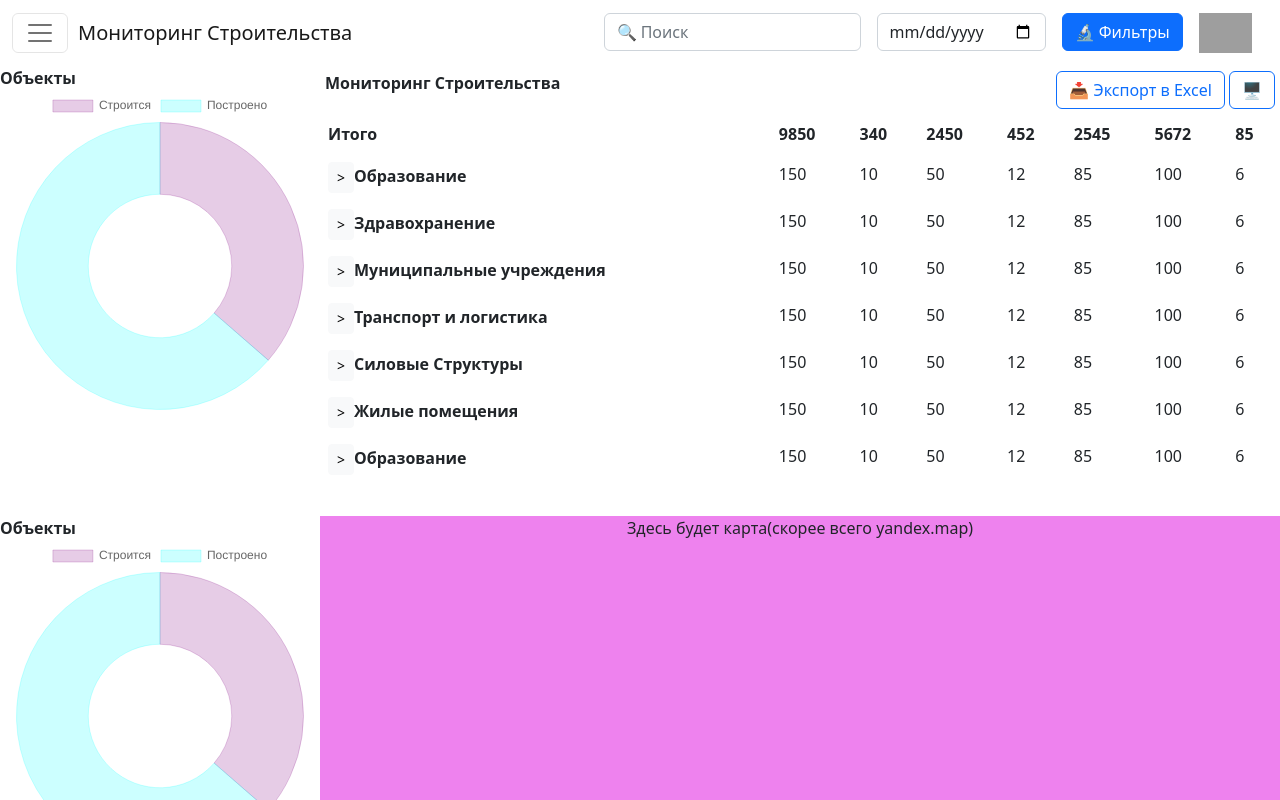
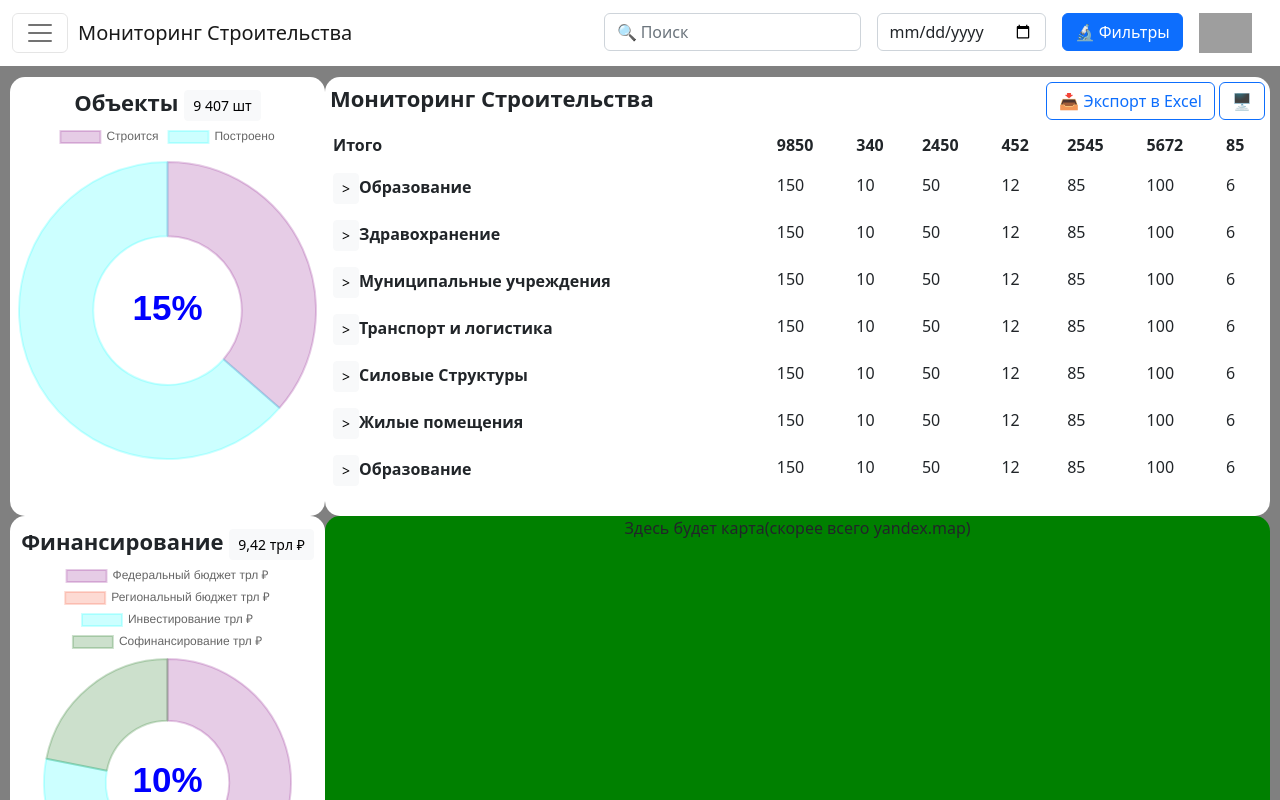
Before and after one commit to Polkovnikov13/Proekt, a React (Create React App) app in the folder frontend/: page / in a window 1280 px wide. Shown: the top 800 px of the page. Built offline with nearby package versions, Linux system fonts and the light colour scheme; grey boxes are pictures that could not be loaded.

Commit message:
diagramma

```diff
--- a/frontend/src/App/App.jsx
+++ b/frontend/src/App/App.jsx
@@ -1,7 +1,8 @@
 import React from 'react';
 import MyNavbar from '../MyNavbar/MyNavbar';
 import MyMonitoring from '../MyMonitoring/MyMonitoring';
-import MyGrafics from '../MyGrafics/MyGrafics';
+import MyGraficsUp from '../MyGraficsUp/MyGraficsUp';
+import MyGraficsDown from '../MyGraficsDown/MyGraficsDown';
 // import './App.css';
 
 function App() {
@@ -15,25 +16,41 @@ function App() {
         // alignItems: 'center',
         flexWrap: 'wrap',
         height: '900px',
+        backgroundColor: 'grey',
+        paddingTop: '11px',
+        paddingBottom: '11px',
+        paddingLeft: '10px',
+        paddingRight: '10px',
       }}
       >
         <div
           className="div-list-container"
           style={{
-            width: '25%', height: '50%', alignItems: 'center',
+            width: '25%', height: '50%', alignItems: 'center', backgroundColor: 'white', borderRadius: '15px',
           }}
         >
-          <MyGrafics />
+          <MyGraficsUp />
         </div>
-        <div className="div-list-container" style={{ width: '25%', height: '50%' }}>
-          {' '}
-          <MyGrafics />
-        </div>
-        <div className="div-list-container" style={{ width: '75%', height: '50%' }}><MyMonitoring /></div>
         <div
           className="div-list-container"
           style={{
-            width: '75%', height: '50%', backgroundColor: 'violet', textAlign: 'center',
+            width: '25%', height: '50%', backgroundColor: 'white', borderRadius: '15px',
+          }}
+        >
+          <MyGraficsDown />
+        </div>
+        <div
+          className="div-list-container"
+          style={{
+            width: '75%', height: '50%', backgroundColor: 'white', borderRadius: '15px',
+          }}
+        >
+          <MyMonitoring />
+        </div>
+        <div
+          className="div-list-container"
+          style={{
+            width: '75%', height: '50%', backgroundColor: 'green', textAlign: 'center', borderRadius: '15px',
           }}
         >
           Здесь будет карта(скорее всего yandex.map)
--- a/frontend/src/MyGrafics/MyGrafics.js
+++ /dev/null
@@ -1,36 +0,0 @@
-import React from 'react';
-// eslint-disable-next-line import/no-extraneous-dependencies
-import {
-  Chart as ChartJS, ArcElement, Tooltip, Legend,
-} from 'chart.js';
-// eslint-disable-next-line import/no-extraneous-dependencies
-import { Doughnut } from 'react-chartjs-2';
-
-ChartJS.register(ArcElement, Tooltip, Legend);
-export const data = {
-  labels: ['Строится', 'Построено'],
-  datasets: [
-    {
-      label: 'Фраза при наведении и цифра',
-      data: [1697, 2966],
-      backgroundColor: [
-        'rgba(128, 0, 128, 0.2)',
-        'rgba(0, 255, 255, 0.2)',
-      ],
-      borderColor: [
-        'rgba(128, 0, 128, 0.2)',
-        'rgba(0, 255, 255, 0.2)',
-      ],
-      borderWidth: 1,
-    },
-  ],
-};
-
-export default function MyGrafics() {
-  return (
-    <>
-      <div style={{ fontWeight: '700' }}>Объекты</div>
-      <Doughnut data={data} />
-    </>
-  );
-}
--- /dev/null
+++ b/frontend/src/MyGraficsDown/MyGraficsDown.js
@@ -0,0 +1,92 @@
+import React from 'react';
+// eslint-disable-next-line import/no-extraneous-dependencies
+import {
+  Chart as ChartJS, ArcElement, Tooltip, Legend,
+} from 'chart.js';
+// eslint-disable-next-line import/no-extraneous-dependencies
+import { Chart, Doughnut } from 'react-chartjs-2';
+import { Button } from 'reactstrap';
+
+ChartJS.register(ArcElement, Tooltip, Legend);
+const rub = 'трл ₽';
+export const data = {
+  datasets: [
+    {
+      label: 'Фраза при наведении и цифра',
+      data: [3.15, 2.03, 1.55, 1.89],
+      backgroundColor: [
+        'rgba(128, 0, 128, 0.2)',
+        'rgba(243,71,35,0.2)',
+        'rgba(0, 255, 255, 0.2)',
+        'rgba( 0, 100,0, 0.2)',
+      ],
+      borderColor: [
+        'rgba(128, 0, 128, 0.2)',
+        'rgba(243,71,35,0.2)',
+        'rgba(0, 255, 255, 0.2)',
+        'rgba( 0, 100,0, 0.2)',
+      ],
+      borderWidth: 2,
+    },
+  ],
+  labels: [`Федеральный бюджет ${rub}`, `Региональный бюджет ${rub}`, `Инвестирование ${rub}`, `Софинансирование ${rub}`],
+
+};
+const textCenter = {
+  id: 'text-center',
+  beforeDatasetsDraw(chart, args, pluginOptions) {
+    const { ctx, data } = chart;
+
+    ctx.save();
+    ctx.font = 'bolder 35px sans-serif';
+    ctx.fillStyle = 'blue';
+    ctx.textAlign = 'center';
+    ctx.textBaseline = 'middle';
+    ctx.justifyContent = 'center';
+    // data.datasets[0].data[0] - обратиться к массиву значений
+    ctx.fillText('10%', chart.getDatasetMeta(0).data[0].x, chart.getDatasetMeta(0).data[0].y);
+  },
+};
+
+export default function MyGraficsDown() {
+  return (
+    <div style={{
+      display: 'flex',
+      flexDirection: 'column',
+      justifyContent: 'center',
+      alignItems: 'center',
+      flexGrow: 1,
+      height: '100%', // Добавляем высоту для родительского div
+    }}
+    >
+      <div style={{ fontWeight: '900', fontSize: '22px' }}>
+        Финансирование
+        {' '}
+        <Button
+          color="light"
+          size="sm"
+        >
+          9,42 трл ₽
+        </Button>
+
+      </div>
+
+      <div style={{
+        width: '95%',
+        flexGrow: 0,
+        height: '88%', // Добавляем высоту для дочернего div
+      }}
+      >
+        <div style={{ height: '90%' }}>
+          {' '}
+          {/* Добавляем новый div для установки высоты графика */}
+          <Doughnut
+            data={data}
+            options={{ maintainAspectRatio: false }} // Отключаем сохранение пропорций для графика
+            plugins={[textCenter]}
+          />
+        </div>
+      </div>
+    </div>
+  );
+}
--- /dev/null
+++ b/frontend/src/MyGraficsUp/MyGraficsUp.js
@@ -0,0 +1,87 @@
+import React from 'react';
+// eslint-disable-next-line import/no-extraneous-dependencies
+import {
+  Chart as ChartJS, ArcElement, Tooltip, Legend,
+} from 'chart.js';
+// eslint-disable-next-line import/no-extraneous-dependencies
+import { Doughnut } from 'react-chartjs-2';
+import { Button } from 'reactstrap';
+
+ChartJS.register(ArcElement, Tooltip, Legend);
+export const data = {
+  labels: ['Строится', 'Построено'],
+  datasets: [
+    {
+      label: 'Фраза при наведении и цифра',
+      data: [1697, 2966],
+      backgroundColor: [
+        'rgba(128, 0, 128, 0.2)',
+        'rgba(0, 255, 255, 0.2)',
+      ],
+      borderColor: [
+        'rgba(128, 0, 128, 0.2)',
+        'rgba(0, 255, 255, 0.2)',
+      ],
+      borderWidth: 2,
+    },
+  ],
+};
+
+const textCenter = {
+  id: 'text-center',
+  beforeDatasetsDraw(chart, args, pluginOptions) {
+    const { ctx, data } = chart;
+
+    ctx.save();
+    ctx.font = 'bold 35px sans-serif';
+    ctx.fillStyle = 'blue';
+    ctx.textAlign = 'center';
+    // ctx.textBaseline = 'middle';
+    // ctx.justifyContent = 'center';
+    // data.datasets[0].data[0] - обратиться к массиву значений
+    ctx.fillText('15%', chart.getDatasetMeta(0).data[0].x, chart.getDatasetMeta(0).data[0].y);
+  },
+};
+
+export default function MyGraficsUp() {
+  return (
+    <div style={{
+      display: 'flex',
+      flexDirection: 'column',
+      justifyContent: 'center',
+      alignItems: 'center',
+      flexGrow: 1,
+      height: '100%', // Добавляем высоту для родительского div
+    }}
+    >
+      <div style={{ fontWeight: '900', fontSize: '22px' }}>
+        Объекты
+        {' '}
+        <Button
+          color="light"
+          size="sm"
+        >
+          9 407 шт
+        </Button>
+
+      </div>
+
+      <div style={{
+        width: '95%',
+        flexGrow: 0,
+        height: '88%', // Добавляем высоту для дочернего div
+      }}
+      >
+        <div style={{ height: '90%' }}>
+          {' '}
+          {/* Добавляем новый div для установки высоты графика */}
+          <Doughnut
+            data={data}
+            options={{ maintainAspectRatio: false }} // Отключаем сохранение пропорций для графика
+            plugins={[textCenter]}
+          />
+        </div>
+      </div>
+    </div>
+  );
+}
--- a/frontend/src/MyMonitoring/MyMonitoring.js
+++ b/frontend/src/MyMonitoring/MyMonitoring.js
@@ -12,7 +12,7 @@ export default function MyMonitoring() {
         padding: '5px',
       }}
       >
-        <div style={{ fontWeight: '900' }}>Мониторинг Строительства</div>
+        <div style={{ fontWeight: '900', fontSize: '22px' }}>Мониторинг Строительства</div>
         <div style={{ }}>
           <Button
             color="primary"
--- /dev/null
+++ b/frontend/src/MyTable/MySchool.js
@@ -0,0 +1,86 @@
+import React from 'react';
+
+export default function MySchool() {
+  return (
+    <>
+      <tr>
+        <td>
+          Дошкольные
+        </td>
+        <td>
+          100
+        </td>
+        <td>
+          100
+        </td>
+        <td>
+          500
+        </td>
+        <td>
+          120
+        </td>
+        <td>
+          850
+        </td>
+        <td>
+          100
+        </td>
+        <td>
+          100
+        </td>
+      </tr>
+      <tr>
+        <td>
+          Школьные
+        </td>
+        <td>
+          100
+        </td>
+        <td>
+          100
+        </td>
+        <td>
+          500
+        </td>
+        <td>
+          120
+        </td>
+        <td>
+          850
+        </td>
+        <td>
+          100
+        </td>
+        <td>
+          100
+        </td>
+      </tr>
+      <tr>
+        <td>
+          Универы
+        </td>
+        <td>
+          100
+        </td>
+        <td>
+          100
+        </td>
+        <td>
+          500
+        </td>
+        <td>
+          120
+        </td>
+        <td>
+          850
+        </td>
+        <td>
+          100
+        </td>
+        <td>
+          100
+        </td>
+      </tr>
+    </>
+  );
+}
--- a/frontend/src/MyTable/MyTable.js
+++ b/frontend/src/MyTable/MyTable.js
@@ -1,7 +1,16 @@
-import React from 'react';
+import React, { useState } from 'react';
 import { Button, Table } from 'reactstrap';
+import MySchool from './MySchool';
 
 export default function MyTable() {
+  const [education, setEducation] = useState(false);
+  const [galochka, setGalochka] = useState('>');
+  const changeHandler = (e) => {
+    e.preventDefault();
+    setEducation(!education);
+    setGalochka('?');
+  };
+  console.log('!', education);
   return (
     <Table
       borderless
@@ -39,10 +48,11 @@ export default function MyTable() {
         <tr>
           <th scope="row">
             <Button
+              onClick={changeHandler}
               color="light"
               size="sm"
             >
-              {'>'}
+              {galochka}
             </Button>
             Образование
           </th>
@@ -68,7 +78,7 @@ export default function MyTable() {
             6
           </td>
         </tr>
-
+        {education === false ? null : <MySchool />}
         <tr>
           <th scope="row">
             <Button
```
Also changed, not shown: frontend/.eslintrc.js.
